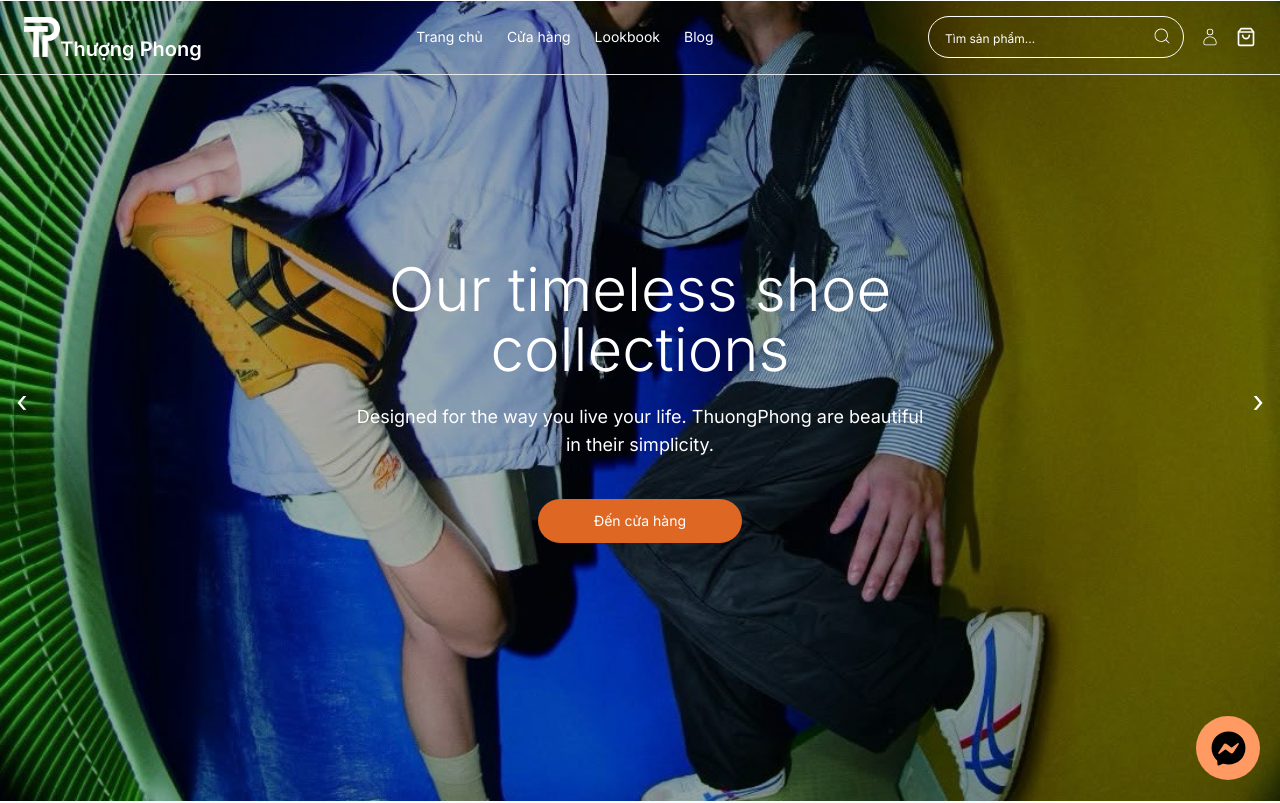
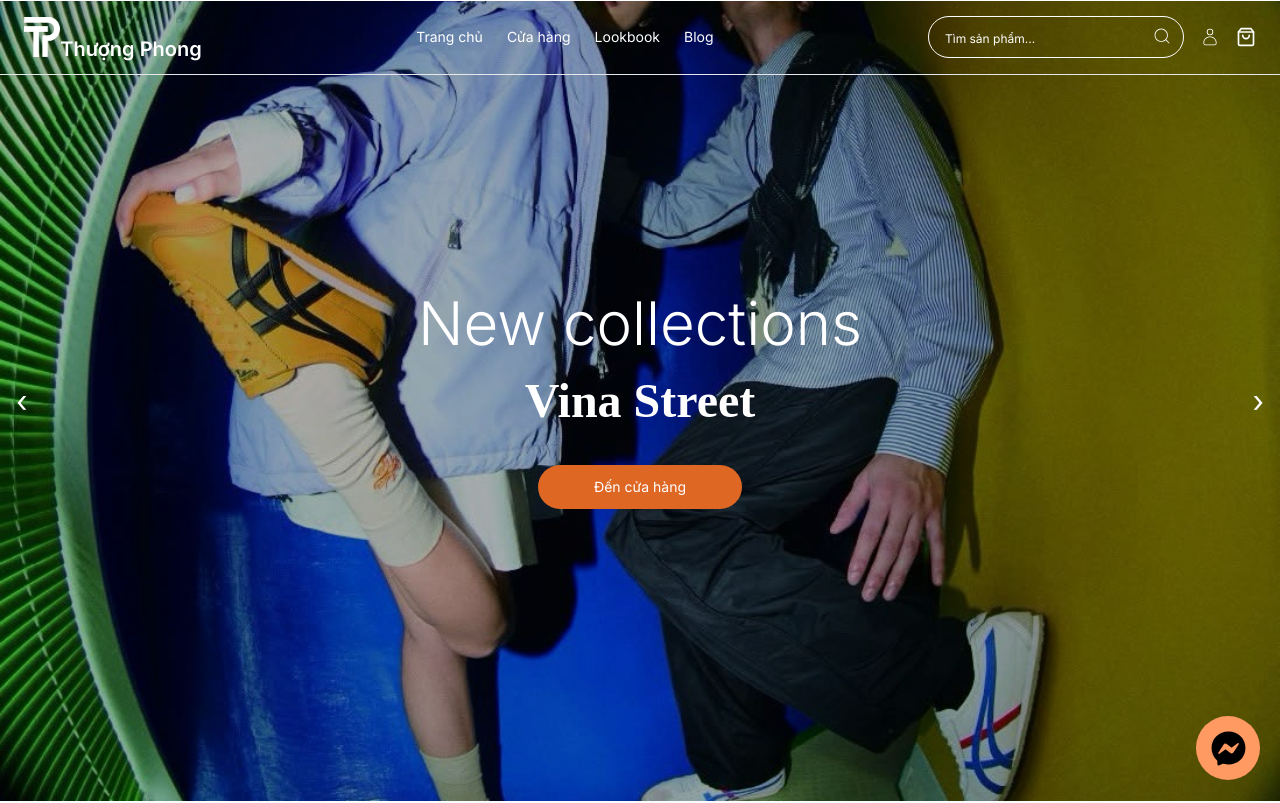
Before and after one commit to sondm204/VinaShoe, a React (Create React App) app: page / in a window 1280 px wide. Shown: the top 803 px of the page. Built offline with nearby package versions, Linux system fonts and the light colour scheme.

Commit message:
update title in home page

```diff
--- a/src/pages/Home.jsx
+++ b/src/pages/Home.jsx
@@ -71,9 +71,9 @@ const Home = () => {
 
         <div className="absolute inset-0 flex flex-col items-center justify-center text-center text-white font-sans">
           <div className="w-[50%] flex flex-col items-center">
-            <h1 className="text-5xl md:text-6xl font-light mb-6">Our timeless shoe collections</h1>
-            <p className="text-lg max-w-xl mb-10">
-              Designed for the way you live your life. ThuongPhong are beautiful in their simplicity.
+            <h1 className="text-5xl md:text-6xl font-light mb-6">New collections</h1>
+            <p className="text-5xl max-w-xl mb-10 font-serif font-bold">
+              Vina Street
             </p>
             <Button to="/shop" size="lg" type="primary">
               Đến cửa hàng
```
